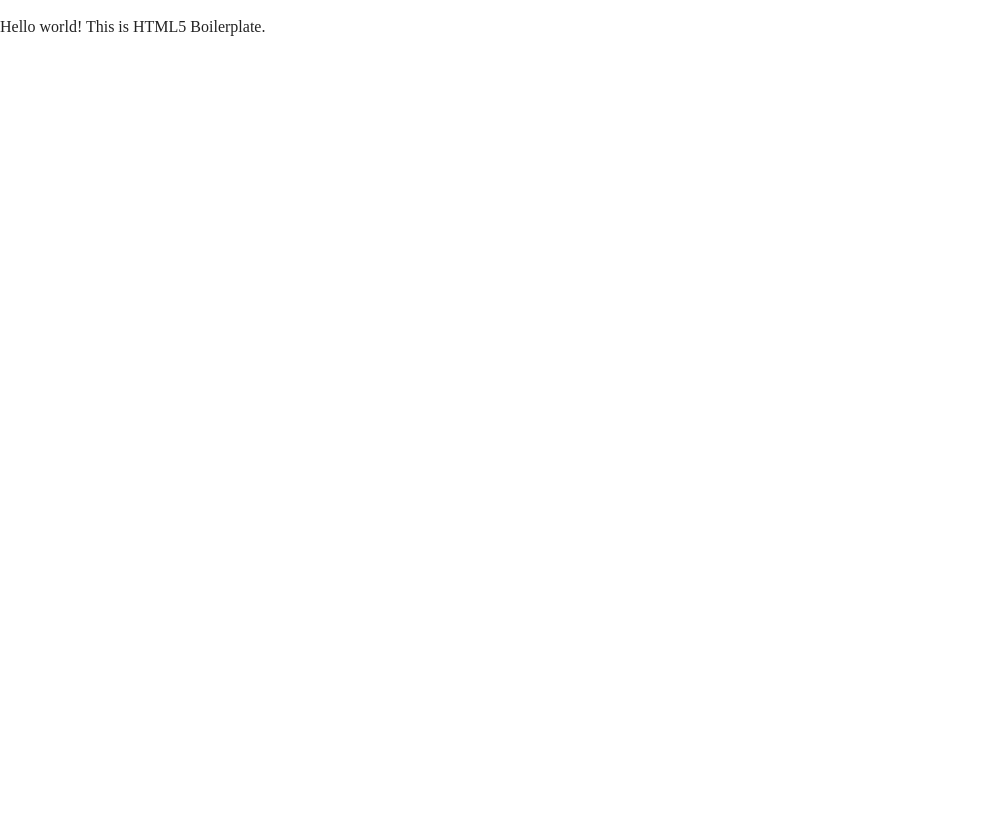
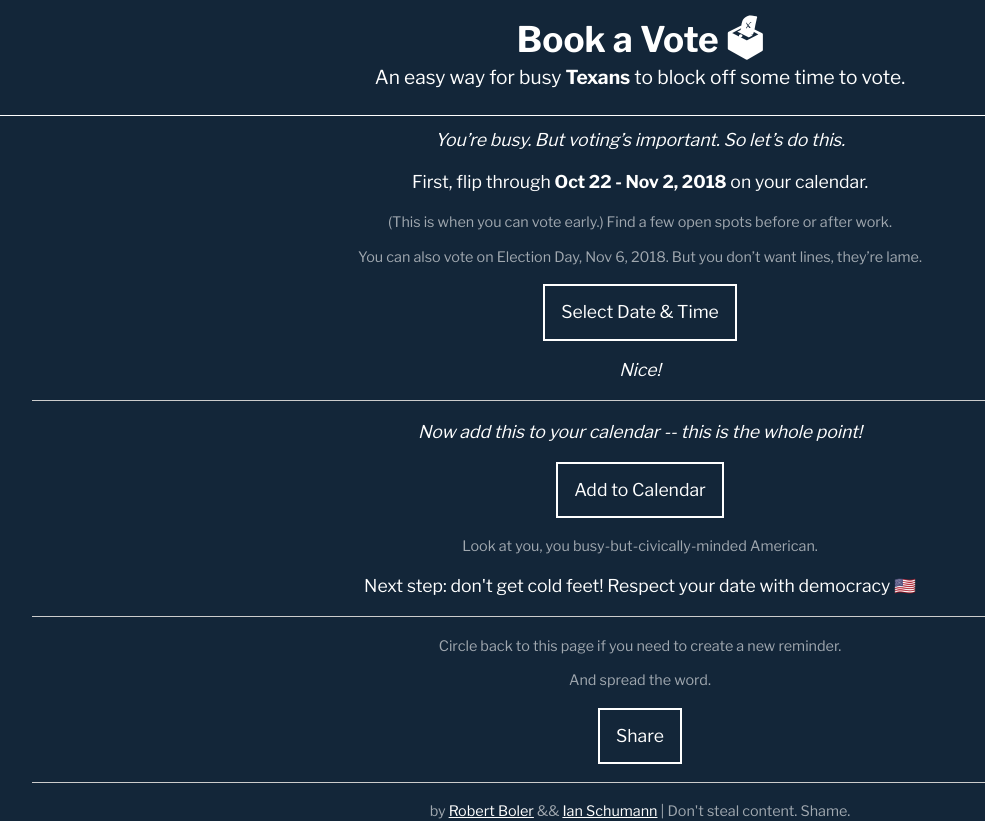
Before and after one commit to ian-schu/vote-reminder, a plain HTML site: page index.html in a window 1280 px wide. Shown: the whole page, without its empty margins (0-985 px from the left). Before the commit the page ends 800 px from the top, so only its background shows below. Drawn offline with nearby package versions, Linux system fonts and the light colour scheme.

Commit message:
First pass with real content
Ported basic content and placeholder UI elements from original RCBoler
prototype site. Buttons still need JS backing.

```diff
--- a/css/main.css
+++ b/css/main.css
@@ -98,16 +98,74 @@ textarea {
    ========================================================================== */
 
 
+body {
+  font-size: 1.1em;
+  color: #fff;
+  font-family: 'Libre Franklin', sans-serif;
+  background-color: #132639;
+}
 
+#header {
+  z-index: 10;
+  background-color: #132639;
+  top: 0px;
+  width: 100%;
+  position: fixed;
+  display: block;
+  background: #132639;
+  height: 100px;
+  border-bottom: 1px solid #fff;
+}
 
+#header>* {
+  text-align: center;
+  display: block;
+  margin: 0 auto;
+}
 
+#header>p {
+  font-size: 1.2rem;
+}
 
+#main {
+  text-align: center;
+  position: relative;
+  top: 110px;
+  width: 95vw;
+  margin: 0 auto;
+  display: block;
+}
 
+.soft, footer {
+  font-size: 0.9rem;
+  color: rgba(255, 255, 255, 0.6)
+}
 
+.emphatic {
+  font-style: italic;
+  text-align: center;
+}
 
+button {
+  display: block;
+  margin: 1em auto;
+  color: #fff;
+  background: transparent;
+  border: 2px solid #fff;
+  padding: 1rem;
+}
 
+button:hover {
+  background-color: #b8860b
+}
 
+a, a:visited {
+  color:#fff
+}
 
+a:hover {
+  color: #b8860b
+}
 
 
 
@@ -130,8 +188,8 @@ textarea {
  * https://snook.ca/archives/html_and_css/hiding-content-for-accessibility
  *
  * 1. For long content, line feeds are not interpreted as spaces and small width
- *    causes content to wrap 1 word per line:
- *    https://medium.com/@jessebeach/beware-smushed-off-screen-accessible-text-5952a4c2cbfe
+ *  causes content to wrap 1 word per line:
+ *  https://medium.com/@jessebeach/beware-smushed-off-screen-accessible-text-5952a4c2cbfe
  */
 
 .visuallyhidden {
@@ -176,11 +234,11 @@ textarea {
  *
  * For modern browsers
  * 1. The space content is one way to avoid an Opera bug when the
- *    `contenteditable` attribute is included anywhere else in the document.
- *    Otherwise it causes space to appear at the top and bottom of elements
- *    that receive the `clearfix` class.
+ *  `contenteditable` attribute is included anywhere else in the document.
+ *  Otherwise it causes space to appear at the top and bottom of elements
+ *  that receive the `clearfix` class.
  * 2. The use of `table` rather than `block` is only necessary if using
- *    `:before` to contain the top-margins of child elements.
+ *  `:before` to contain the top-margins of child elements.
  */
 
 .clearfix:before,
@@ -200,6 +258,9 @@ textarea {
    ========================================================================== */
 
 @media only screen and (min-width: 35em) {
+  #header {
+    top: 15px;
+  }
   /* Style adjustments for viewports that meet the condition */
 }
 
--- a/index.html
+++ b/index.html
@@ -12,6 +12,7 @@
   <link rel="apple-touch-icon" href="icon.png">
   <!-- Place favicon.ico in the root directory -->
 
+  <link href="https://fonts.googleapis.com/css?family=Libre+Franklin:300,400,500,700" rel="stylesheet">
   <link rel="stylesheet" href="css/normalize.css">
   <link rel="stylesheet" href="css/main.css">
 </head>
@@ -21,11 +22,43 @@
     <p class="browserupgrade">You are using an <strong>outdated</strong> browser. Please <a href="https://browsehappy.com/">upgrade your browser</a> to improve your experience and security.</p>
   <![endif]-->
 
-  <!-- Add your site or application content here -->
-  <p>Hello world! This is HTML5 Boilerplate.</p>
+  <div id="header">
+    <h1>Book a Vote 🗳</h1>
+    <p>An easy way for busy <strong>Texans</strong> to block off some time to vote.</p>
+  </div>
+  <div id="main">
+    <section id="step-1">
+      <p class="emphatic">You’re busy. But voting’s important. So let’s do this.</p>
+      <p>First, flip through <strong>Oct 22 - Nov 2, 2018</strong> on your calendar.</p>
+      <p class="soft">(This is when you can vote early.)  Find a few open spots before or after work.</p>
+      <p class="soft">You can also vote on Election Day, Nov 6, 2018. But you don’t want lines, they’re lame. </p>
+      <button>Select Date & Time</button>
+      <p class="emphatic">Nice!</p>
+    </section>
+    <hr/>
+    <section id="step-2">
+      <p class="emphatic">Now add this to your calendar -- this is the  whole point!</p>
+      <button>Add to Calendar</button>
+      <p class="soft">Look at you, you busy-but-civically-minded American.</p>
+      <p>Next step: don't get cold feet! Respect your date with democracy 🇺🇸</p>
+    </section>
+    <hr/>
+    <section id="finish">
+      <p class="soft">Circle back to this page if you need to create a new reminder.</p>
+      <p class="soft">And spread the word.</p>
+      <button>Share</button>
+    </section>
+    <hr/>
+    <footer>by <a target="_blank" href="http://boler.work">Robert Boler</a> && <a target="_blank" href="http://www.ianschu.com">Ian Schumann</a> | Don't steal content. Shame.</footer>
+  </div>
+
+
+
   <script src="js/vendor/modernizr-3.6.0.min.js"></script>
   <script src="js/plugins.js"></script>
   <script src="js/main.js"></script>
+
+
 
   <!-- Google Analytics: change UA-XXXXX-Y to be your site's ID. -->
   <script>
```
Lines whose indentation alone changed are shown as unchanged.
